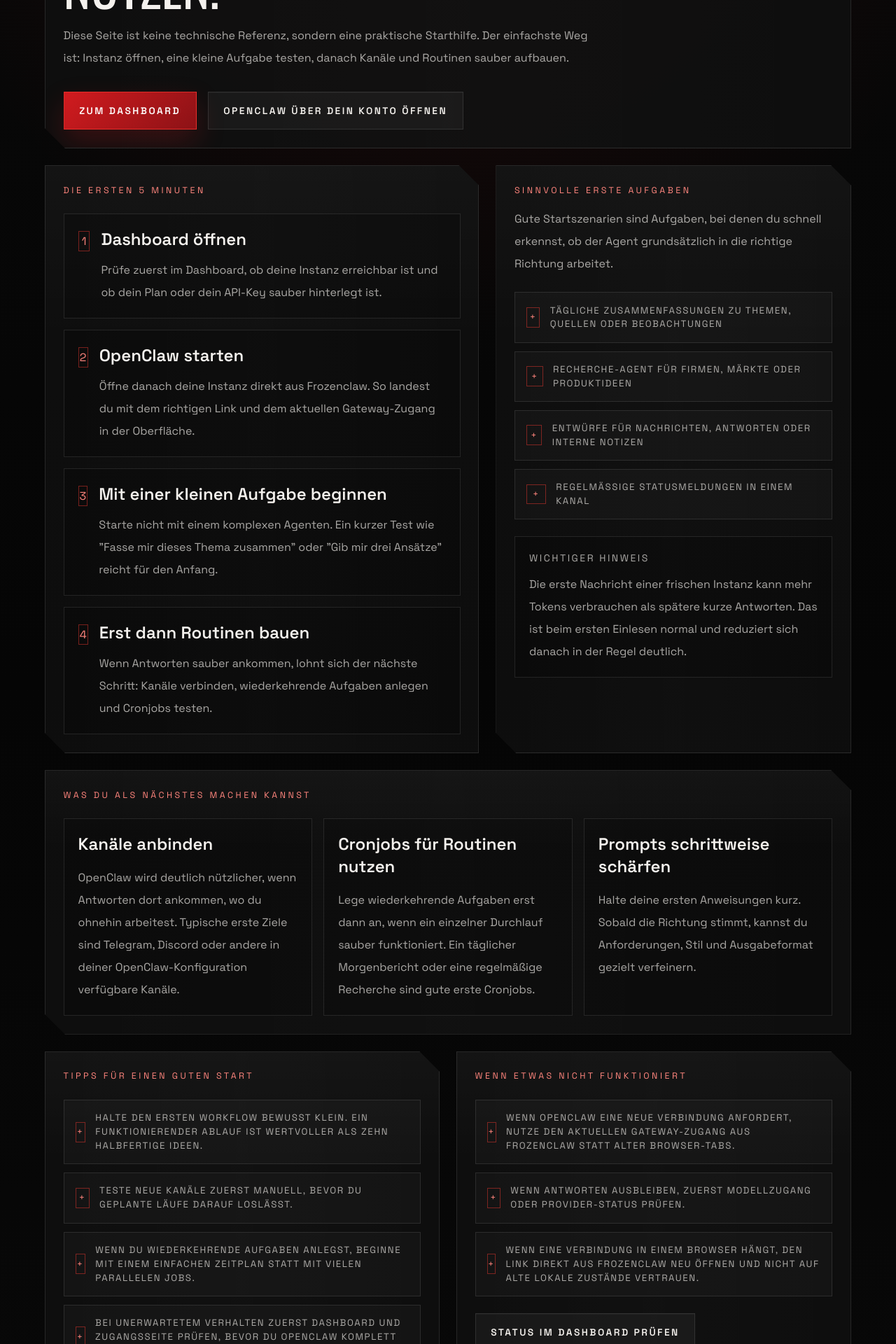
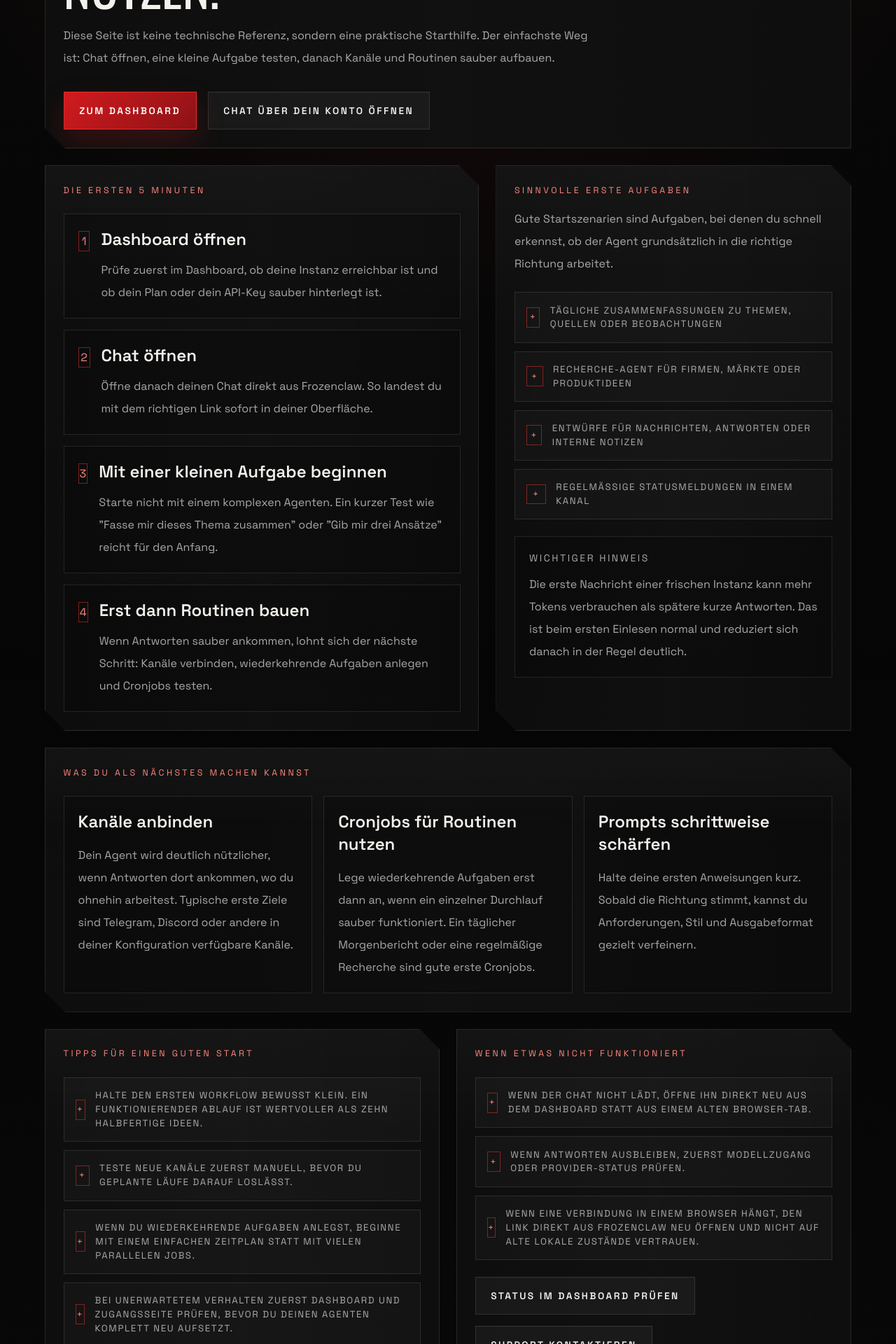
Before and after one commit to Dividexon/frozenclaw, a Next.js app: page /erste-schritte in a window 1280 px wide. Shown: the part 300-2220 px from the top of the page at 70% size. Built offline with nearby package versions, Linux system fonts and the light colour scheme.

Commit message:
Roll out OpenWebUI chat flow

```diff
--- a/app/erste-schritte/page.tsx
+++ b/app/erste-schritte/page.tsx
@@ -4,7 +4,7 @@
 export const metadata: Metadata = {
   title: "Erste Schritte | Frozenclaw",
   description:
-    "Praktische Starthilfe für Frozenclaw: OpenClaw öffnen, erste Aufgaben testen, Kanäle anbinden und Cronjobs sinnvoll einsetzen.",
+    "Praktische Starthilfe für Frozenclaw: Chat öffnen, erste Aufgaben testen, Kanäle anbinden und Cronjobs sinnvoll einsetzen.",
 };
 
 const quickStartSteps = [
@@ -14,9 +14,9 @@
       "Prüfe zuerst im Dashboard, ob deine Instanz erreichbar ist und ob dein Plan oder dein API-Key sauber hinterlegt ist.",
   },
   {
-    title: "OpenClaw starten",
+    title: "Chat öffnen",
     description:
-      "Öffne danach deine Instanz direkt aus Frozenclaw. So landest du mit dem richtigen Link und dem aktuellen Gateway-Zugang in der Oberfläche.",
+      "Öffne danach deinen Chat direkt aus Frozenclaw. So landest du mit dem richtigen Link sofort in deiner Oberfläche.",
   },
   {
     title: "Mit einer kleinen Aufgabe beginnen",
@@ -41,7 +41,7 @@
   {
     title: "Kanäle anbinden",
     description:
-      "OpenClaw wird deutlich nützlicher, wenn Antworten dort ankommen, wo du ohnehin arbeitest. Typische erste Ziele sind Telegram, Discord oder andere in deiner OpenClaw-Konfiguration verfügbare Kanäle.",
+      "Dein Agent wird deutlich nützlicher, wenn Antworten dort ankommen, wo du ohnehin arbeitest. Typische erste Ziele sind Telegram, Discord oder andere in deiner Konfiguration verfügbare Kanäle.",
   },
   {
     title: "Cronjobs für Routinen nutzen",
@@ -59,11 +59,11 @@
   "Halte den ersten Workflow bewusst klein. Ein funktionierender Ablauf ist wertvoller als zehn halbfertige Ideen.",
   "Teste neue Kanäle zuerst manuell, bevor du geplante Läufe darauf loslässt.",
   "Wenn du wiederkehrende Aufgaben anlegst, beginne mit einem einfachen Zeitplan statt mit vielen parallelen Jobs.",
-  "Bei unerwartetem Verhalten zuerst Dashboard und Zugangsseite prüfen, bevor du OpenClaw komplett neu aufsetzt.",
+  "Bei unerwartetem Verhalten zuerst Dashboard und Zugangsseite prüfen, bevor du deinen Agenten komplett neu aufsetzt.",
 ];
 
 const supportHints = [
-  "Wenn OpenClaw eine neue Verbindung anfordert, nutze den aktuellen Gateway-Zugang aus Frozenclaw statt alter Browser-Tabs.",
+  "Wenn der Chat nicht lädt, öffne ihn direkt neu aus dem Dashboard statt aus einem alten Browser-Tab.",
   "Wenn Antworten ausbleiben, zuerst Modellzugang oder Provider-Status prüfen.",
   "Wenn eine Verbindung in einem Browser hängt, den Link direkt aus Frozenclaw neu öffnen und nicht auf alte lokale Zustände vertrauen.",
 ];
@@ -78,7 +78,7 @@
         </h1>
         <p className="mt-5 max-w-3xl text-base leading-8 text-[var(--fc-text-muted)]">
           Diese Seite ist keine technische Referenz, sondern eine praktische Starthilfe. Der
-          einfachste Weg ist: Instanz öffnen, eine kleine Aufgabe testen, danach Kanäle und
+          einfachste Weg ist: Chat öffnen, eine kleine Aufgabe testen, danach Kanäle und
           Routinen sauber aufbauen.
         </p>
         <div className="mt-8 flex flex-wrap gap-4">
@@ -86,7 +86,7 @@
             Zum Dashboard
           </Link>
           <Link href="/anmelden" className="fc-button fc-button-secondary">
-            OpenClaw über dein Konto öffnen
+            Chat über dein Konto öffnen
           </Link>
         </div>
       </section>
--- a/app/konto/page.tsx
+++ b/app/konto/page.tsx
@@ -396,8 +396,8 @@
                   <p className="section-kicker">Agent</p>
                   <h2 className="mt-3 text-4xl font-semibold text-[var(--fc-text)]">Chat und Zugang</h2>
                   <p className="mt-4 text-base leading-8 text-[var(--fc-text-muted)]">
-                    Dein Agent ist über die Chat-Oberfläche erreichbar. Klicke einfach auf "Chat
-                    öffnen" — kein Token-Setup nötig.
+                    Dein Agent ist über die Chat-Oberfläche erreichbar. Klicke einfach auf Chat
+                    öffnen – kein Token-Setup nötig.
                   </p>
                 </div>
                 <div className="flex flex-wrap gap-4">
--- a/app/registrieren/page.tsx
+++ b/app/registrieren/page.tsx
@@ -36,7 +36,7 @@
             </div>
             <div className="signal-row">
               <span className="signal-index">+</span>
-              <span>Eigene gehostete Testinstanz</span>
+              <span>Eigene gehostete Testinstanz mit Browser-Chat</span>
             </div>
             <div className="signal-row">
               <span className="signal-index">+</span>
@@ -65,11 +65,11 @@
             </div>
             <div className="signal-row">
               <span className="signal-index">+</span>
-              <span>Im Dashboard kannst du auf Standard oder Managed wechseln</span>
+              <span>Dein Chat öffnet direkt im Browser</span>
             </div>
             <div className="signal-row">
               <span className="signal-index">+</span>
-              <span>Bestehende Instanz und Konto bleiben dabei erhalten</span>
+              <span>Bestehende Instanz und Konto bleiben beim Upgrade erhalten</span>
             </div>
           </div>
 
--- a/app/zugang/[slug]/page.tsx
+++ b/app/zugang/[slug]/page.tsx
@@ -65,8 +65,8 @@
         <h1 className="section-title mt-3 text-5xl">Deine Instanz wird eingerichtet.</h1>
         <p className="mt-5 max-w-2xl text-base leading-8 text-[var(--fc-text-muted)]">
           {instance?.usageMode === "managed"
-            ? "Managed-Instanzen nutzen den zentralen Betreiber-Zugang. Hier siehst du den aktuellen Stand deines Kontingents und kommst direkt in OpenClaw."
-            : "Für den BYOK-Start hinterlegst du hier deinen eigenen API-Key. Danach wird deine OpenClaw-Instanz neu gestartet und ist direkt nutzbar."}
+            ? "Managed-Instanzen nutzen den zentralen Betreiber-Zugang. Hier siehst du den aktuellen Stand deines Kontingents und kommst direkt in den Chat."
+            : "Für den BYOK-Start hinterlegst du hier deinen eigenen API-Key. Danach wird deine Instanz neu gestartet und ist direkt im Browser nutzbar."}
         </p>
 
         <div className="mt-8 flex flex-wrap gap-4">
--- a/components/agent-launch-bridge.tsx
+++ b/components/agent-launch-bridge.tsx
@@ -99,26 +99,27 @@
   return (
     <div className="mx-auto flex min-h-screen w-[94%] max-w-3xl items-center justify-center py-16 text-[var(--fc-text)]">
       <section className="panel-cut fc-panel w-full">
-        <p className="section-kicker">OpenClaw</p>
-        <h1 className="section-title mt-3 text-5xl">Agent wird geoeffnet</h1>
+        <p className="section-kicker">Chat</p>
+        <h1 className="section-title mt-3 text-5xl">Chat wird geöffnet</h1>
         <p className="mt-5 text-base leading-8 text-[var(--fc-text-muted)]">
-          Frozenclaw richtet gerade die Verbindung fuer deinen Browser ein und leitet dich dann
-          direkt in deine OpenClaw-Instanz weiter.
+          Frozenclaw richtet gerade die Verbindung für deinen Browser ein und leitet dich danach in
+          deine Oberfläche weiter.
         </p>
 
         {missingToken ? (
           <div className="mt-6 border border-[var(--fc-accent)]/40 bg-[var(--fc-accent)]/10 px-4 py-4 text-sm text-[var(--fc-text)]">
-            Fuer diese Instanz fehlt ein Gateway-Token.
+            Für diese Instanz fehlt ein Gateway-Token.
           </div>
         ) : (
           <div className="mt-6 border border-[var(--fc-border)] bg-black/20 px-4 py-4 text-sm text-[var(--fc-text-muted)]">
-            Wenn Firefox noch alte Zugangsdaten gespeichert hatte, werden sie hier zuerst ersetzt.
+            Wenn Firefox oder ein anderer Browser noch alte Zugangsdaten gespeichert hatte, werden
+            sie hier zuerst ersetzt.
           </div>
         )}
 
         <div className="mt-8 flex flex-wrap gap-4">
           <a href={targetPath} className="fc-button fc-button-secondary">
-            Direkt zu OpenClaw
+            Direkt zum Chat
           </a>
           <a href="/konto" className="fc-button fc-button-secondary">
             Zum Dashboard
--- a/components/setup-panel.tsx
+++ b/components/setup-panel.tsx
@@ -539,8 +539,8 @@
         </summary>
         <div className="px-5 pb-5">
           <p className="mt-3 text-sm leading-7 text-[var(--fc-text-muted)]">
-            OpenClaw verlangt beim ersten Browser-Zugriff den Gateway-Token manuell. Die
-            WebSocket-URL lässt du unverändert. Das Passwort-Feld bleibt leer.
+            Für den normalen Produktpfad brauchst du diesen Teil nicht. Er ist nur als Fallback für
+            die direkte OpenClaw-Verbindung gedacht, wenn du den Chat bewusst umgehen willst.
           </p>
           <div className="mt-4 flex flex-wrap items-center gap-3 border border-[var(--fc-border)] bg-black/30 px-4 py-3">
             <code className="break-all text-sm text-[var(--fc-text)]">{token}</code>
@@ -553,7 +553,7 @@
             </button>
           </div>
           <ol className="mt-4 space-y-2 text-sm leading-7 text-[var(--fc-text-muted)]">
-            <li>1. OpenClaw öffnen.</li>
+            <li>1. Direkte OpenClaw-Verbindung öffnen.</li>
             <li>2. WebSocket-URL unverändert lassen.</li>
             <li>3. Gateway-Token einfügen.</li>
             <li>4. Passwort leer lassen.</li>
@@ -562,7 +562,7 @@
           {state?.agentUrl ? (
             <div className="mt-6">
               <a href={state.agentUrl} className="fc-button fc-button-primary" target="_blank">
-                OpenClaw öffnen
+                Chat öffnen
               </a>
             </div>
           ) : null}
--- a/lib/provisioning.ts
+++ b/lib/provisioning.ts
@@ -56,20 +56,21 @@
   return crypto.randomBytes(24).toString("base64url");
 }
 
-export function buildAgentUrl(slug: string | null, token: string | null) {
+export function buildAgentUrl(slug: string | null, _token: string | null) {
   if (!slug) {
     return null;
   }
 
+  void _token;
+
   const config = getAppConfig();
-  const pathValue = `/agent-start/${slug}`;
-  const query = token ? `?token=${encodeURIComponent(token)}` : "";
+  const pathValue = `${config.agentBasePath}/${slug}/`;
 
   if (!config.appBaseUrl) {
-    return `${pathValue}${query}`;
+    return pathValue;
   }
 
-  return `${config.appBaseUrl}${pathValue}${query}`;
+  return `${config.appBaseUrl}${pathValue}`;
 }
 
 export function buildSetupUrl(slug: string | null, token: string | null) {
```
